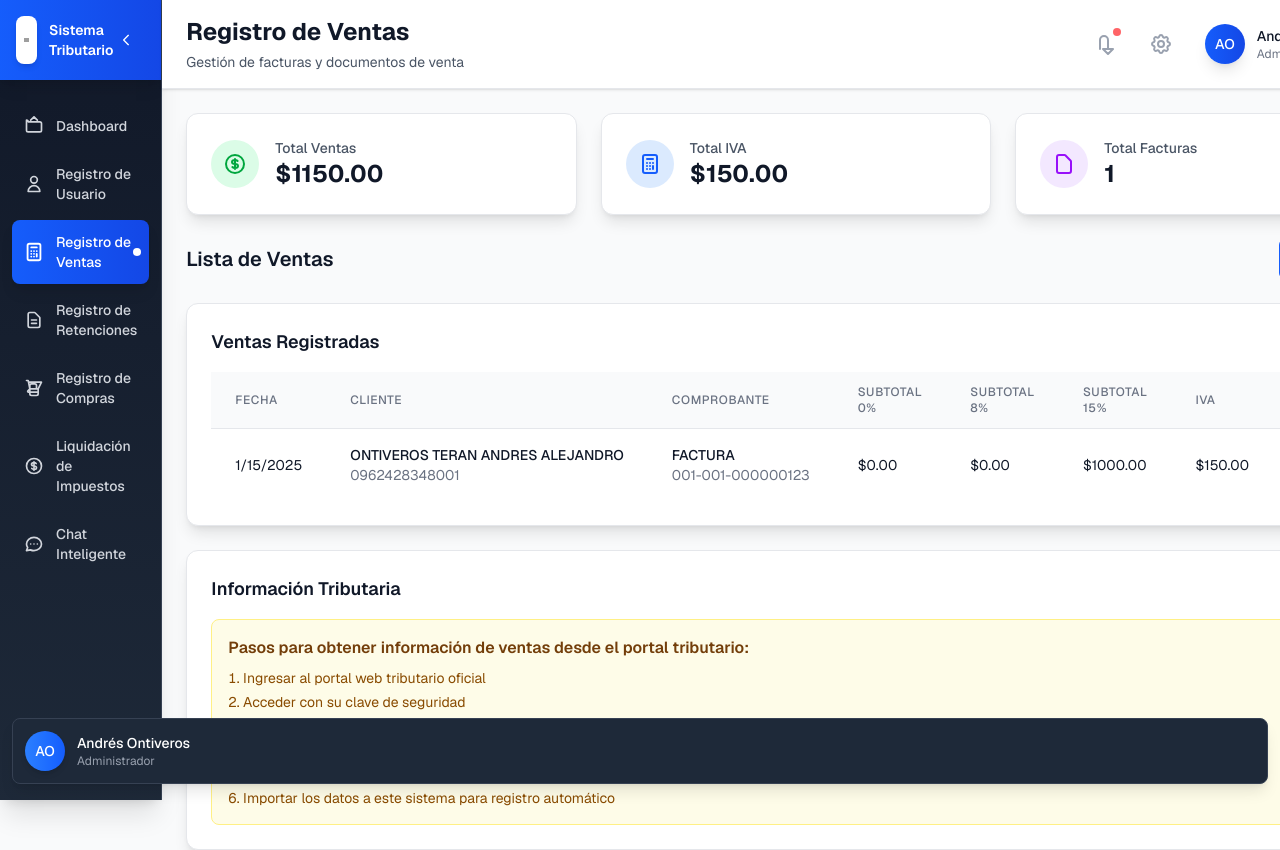
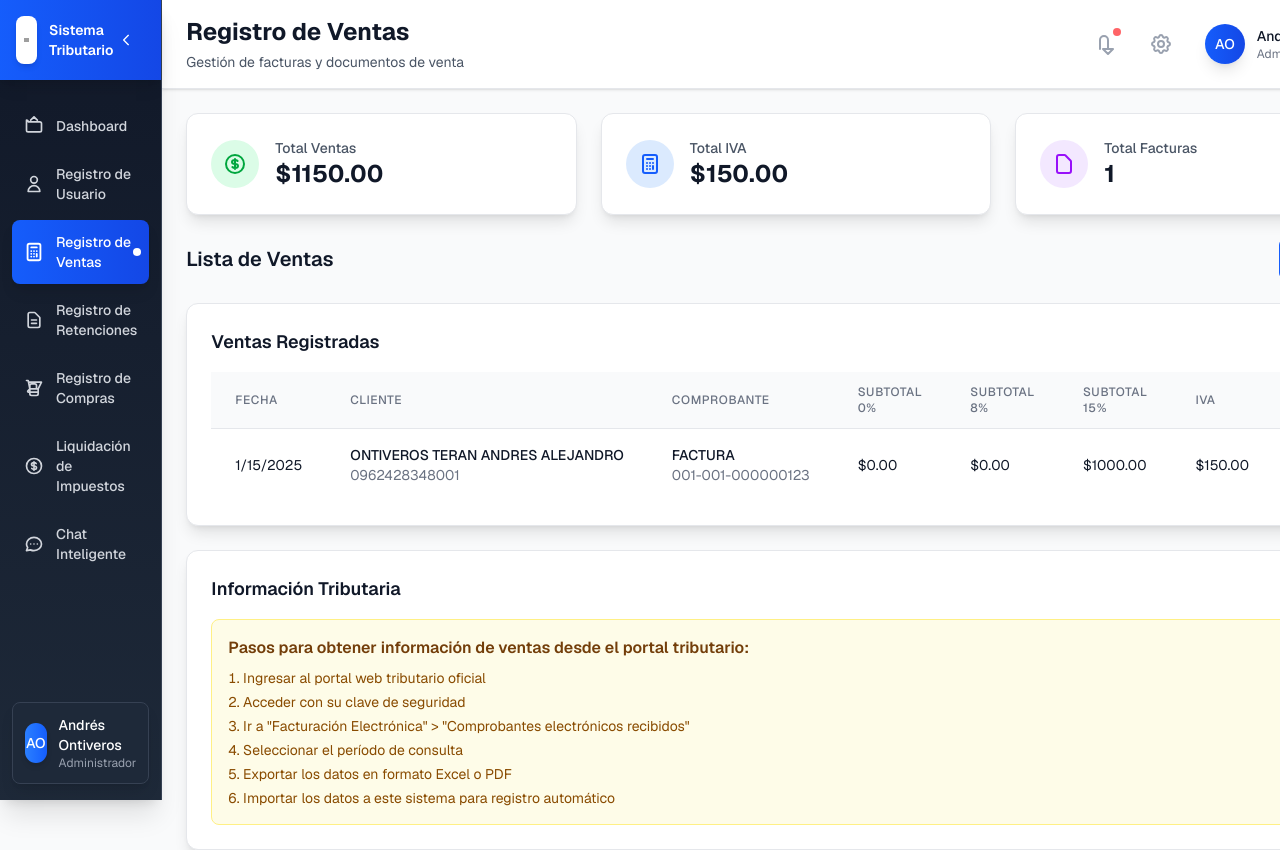
Before and after one commit to andresuisek/tesis-frontend, a Next.js app: page /ventas in a window 1280 px wide. Shown: the top 850 px of the page. Built offline with nearby package versions, Linux system fonts and the light colour scheme; grey boxes are pictures that could not be loaded.

Commit message:
Add relative positioning to sidebar container to fix user info overlay
cgen-8f690f5501594bcd965aad3f23c41cfd

```diff
--- a/src/components/layout/Sidebar.tsx
+++ b/src/components/layout/Sidebar.tsx
@@ -76,7 +76,7 @@ export default function Sidebar() {
   const pathname = usePathname();
 
   return (
-    <div className={`bg-gradient-to-b from-gray-900 to-gray-800 h-screen border-r border-gray-700 transition-all duration-300 shadow-xl ${isCollapsed ? 'w-16' : 'w-64'}`}>
+    <div className={`bg-gradient-to-b from-gray-900 to-gray-800 h-screen border-r border-gray-700 transition-all duration-300 shadow-xl relative ${isCollapsed ? 'w-16' : 'w-64'}`}>
       {/* Header */}
       <div className="bg-gradient-to-r from-blue-600 to-blue-700 p-4 flex items-center justify-between shadow-lg">
         <div className={`flex items-center ${isCollapsed ? 'justify-center' : ''}`}>
```
